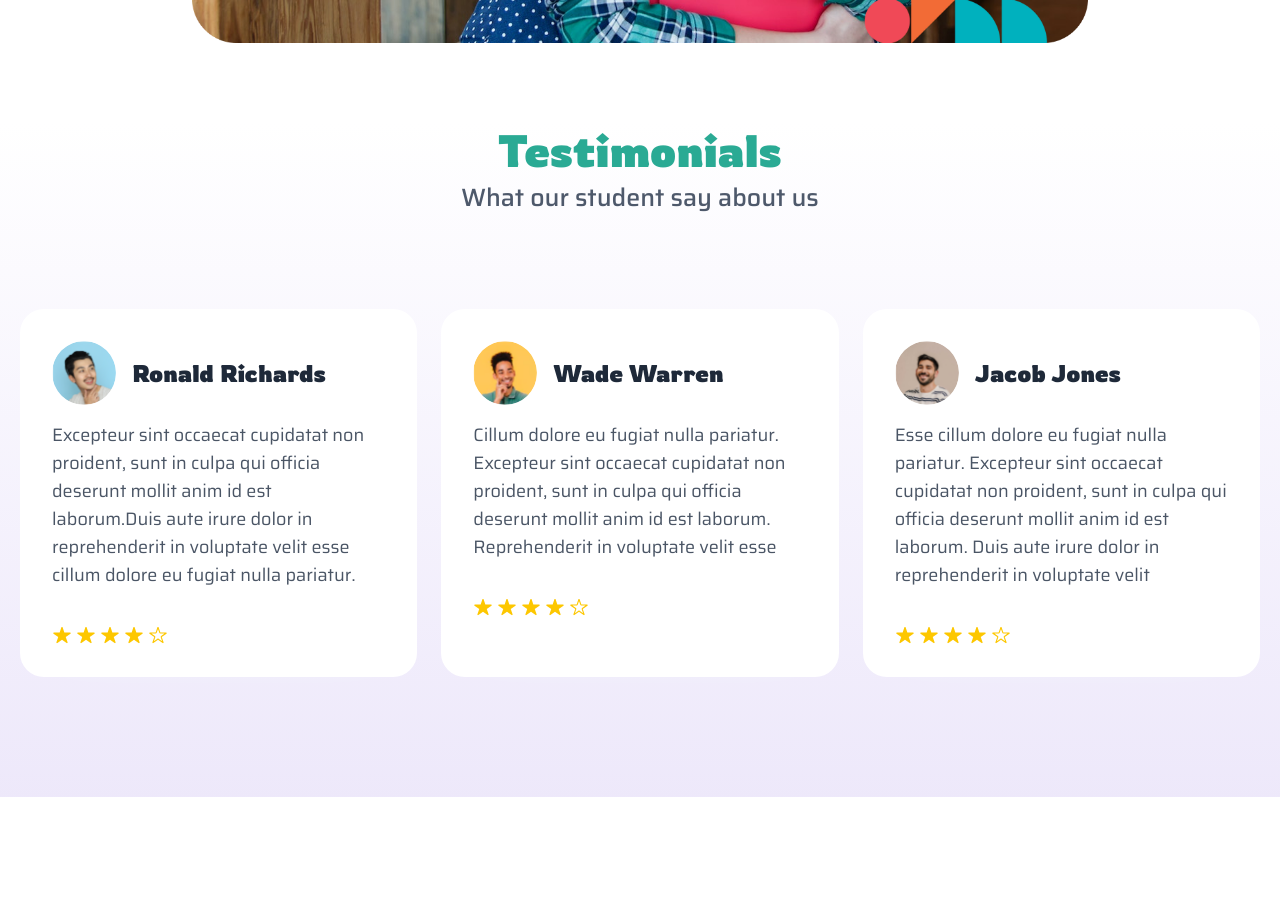
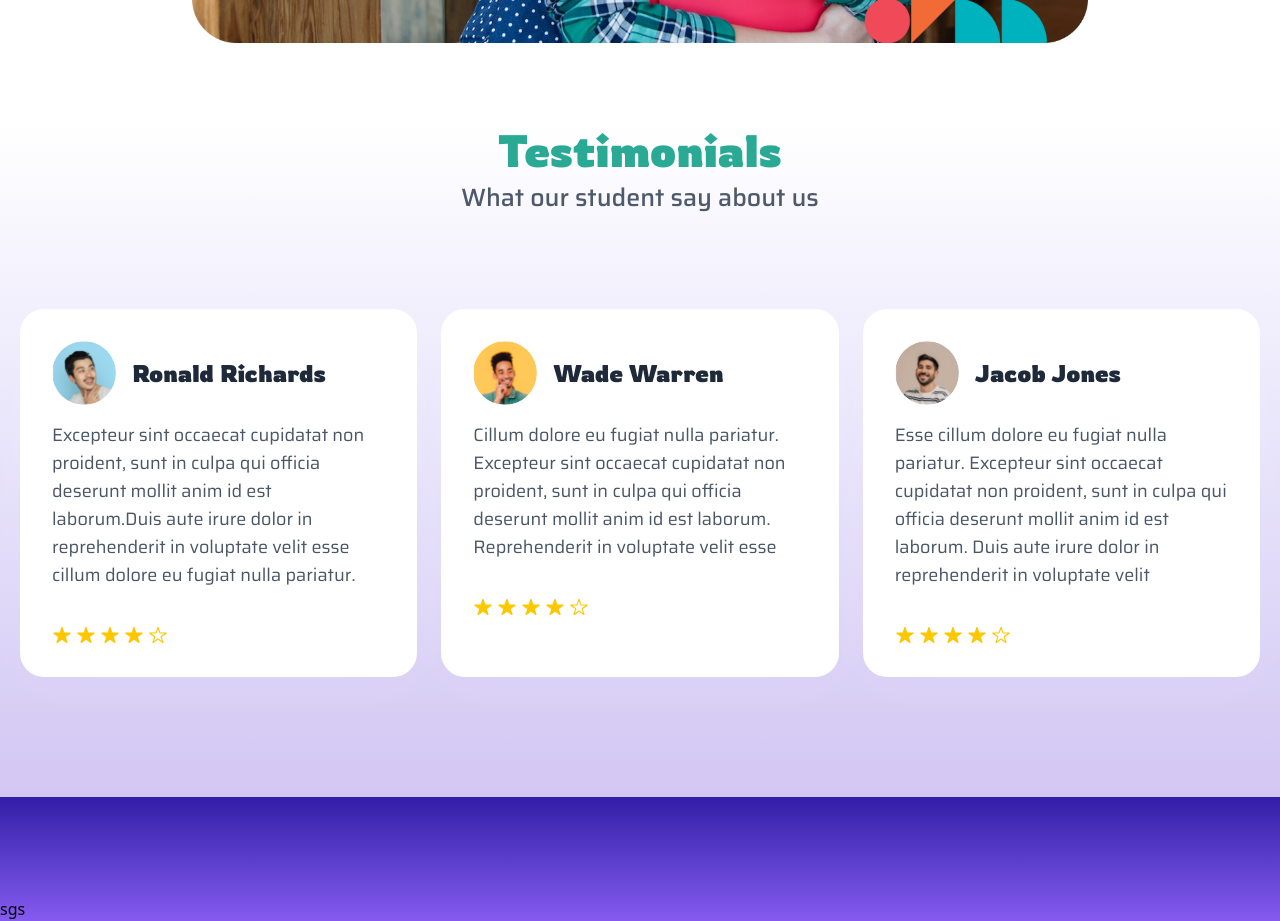
Before and after one commit to alma-mahmud/Edujarr-Education, a React (Vite) app: page / in a window 1280 px wide. Shown: the part 5200-6121 px from the top of the page. Before the commit the page ends 5997 px from the top, so only its background shows below. Built offline with nearby package versions, Linux system fonts and the light colour scheme.

Commit message:
footer-add

```diff
--- a/src/App.jsx
+++ b/src/App.jsx
@@ -6,6 +6,7 @@ import OurCourses from './components/ourCourses/ourCourses'
 import TopCategories from './components/TopCategories/TopCategories'
 import OneFactor from './components/OneFactor/OneFactor'
 import Testimonials from './components/Testimonials/Testimonials'
+import Footer from './components/Footer/Footer'
 
 function App() {
   return (
@@ -17,6 +18,7 @@ function App() {
     <TopCategories></TopCategories>
     <OneFactor></OneFactor>
     <Testimonials></Testimonials>
+    <Footer></Footer>
     </>
   )
 }
--- /dev/null
+++ b/src/components/Footer/Footer.jsx
@@ -0,0 +1,13 @@
+import React from 'react'
+
+function Footer() {
+  return (
+    <>
+    <footer className='bg-linear-to-b from-[#331DA8] to-[#865AEF] pt-25'>
+        <div>sgs</div>
+    </footer>
+    </>
+  )
+}
+
+export default Footer
--- a/src/components/Testimonials/Testimonials.jsx
+++ b/src/components/Testimonials/Testimonials.jsx
@@ -32,11 +32,15 @@ function Testimonials() {
 ];
   return (
     <>
-    <section className=' pb-10 px-5 lg:pb-30 bg-linear-to-b from-white to-[rgba(214,202,244,0.43)]'>
+    <section className='pb-10 px-5 lg:pb-30 bg-linear-to-b from-white to-[rgba(128,87,216,0.34)]'>
   <div>
     <div className='text-center'>
-                <h3 className='text-[#2AAA94] text-[30px] lg:text-[45px] font-rowdies leading-13.75 font-bold'>Testimonials</h3>
-                <p className='text-[#4E596B] text-[18px] lg:text-[25px] font-saira font-medium leading-10 pb-10 lg:pb-22.75'>What our student say about us</p>
+      <h3 className='text-[#2AAA94] text-[30px] lg:text-[45px] font-rowdies leading-13.75 font-bold'>
+        Testimonials
+      </h3>
+      <p className='text-[#4E596B] text-[18px] lg:text-[25px] font-saira font-medium leading-10 pb-10 lg:pb-22.75'>
+        What our student say about us
+      </p>
     </div>
     <div className='grid grid-cols-1 md:grid-cols-2 lg:grid-cols-3 gap-4 lg:gap-6 max-w-406 mx-auto'>
       {testimonialsData.map((testimonial, index) => (
--- a/src/components/TopCategories/TopCategories.jsx
+++ b/src/components/TopCategories/TopCategories.jsx
@@ -48,7 +48,7 @@ function TopCategories() {
 
   return (
     <>
-      <section className='bg-gradient-to-b from-white to-[#D9ECFF] pb-20 pt-20'>
+      <section className='bg-linear-to-b from-white to-[#D9ECFF] pb-20 pt-20'>
         <div className='text-center'>
           <h3 className='text-3xl sm:text-4xl md:text-[45px] text-[#323232] font-rowdies font-bold leading-7.5 sm:leading-14 md:leading-15 text-center pb-4 sm:pb-6 md:pb-7 px-4'>
             Top <span className='text-[#2AAA94]'>Categories</span>
--- a/src/index.css
+++ b/src/index.css
@@ -49,7 +49,7 @@ nav .nav_btn .signup {
 .translate-x-0 {
   transform: translateX(0);
 }
-/* Test */
+/* Testimonials */
 @keyframes fadeInUp {
   from {
     opacity: 0;
```
Also changed, not shown: src/assets/Images/Main-logo/footer.png (added). Lines whose indentation alone changed are shown as unchanged.
